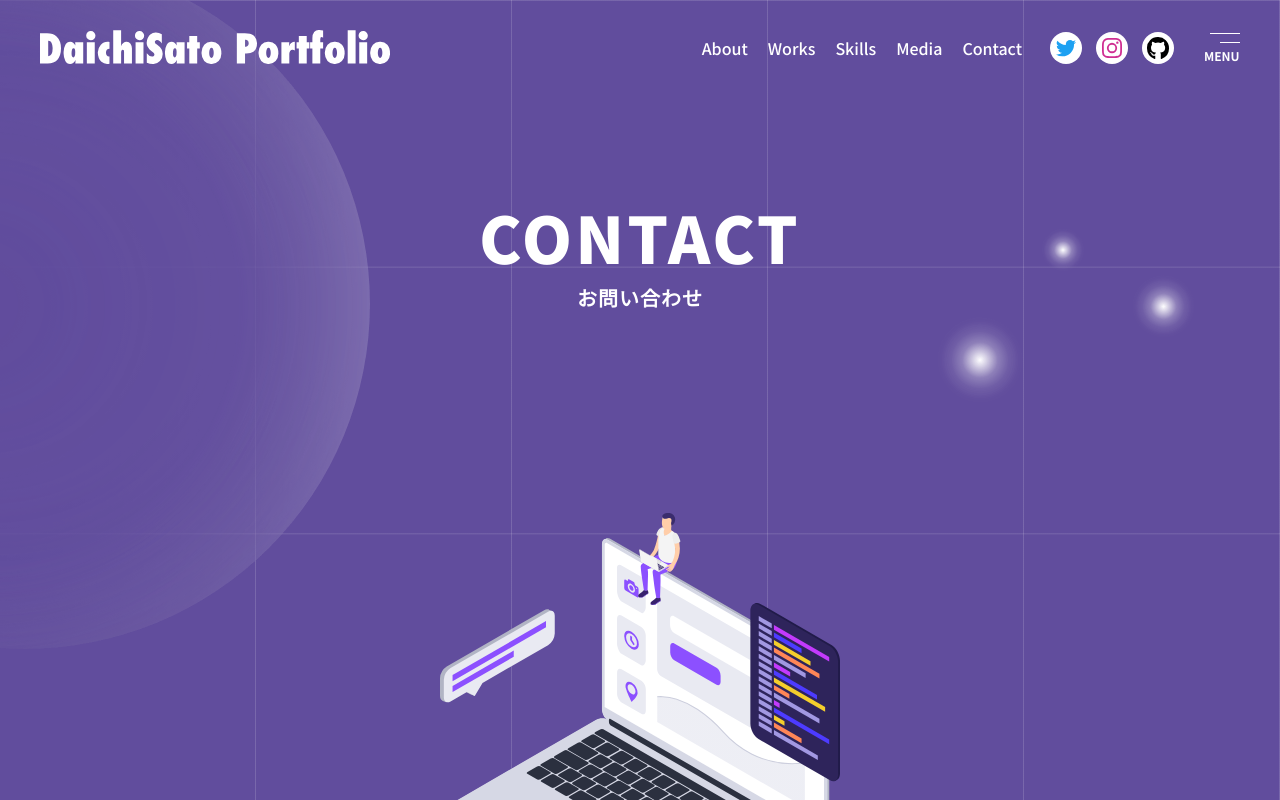
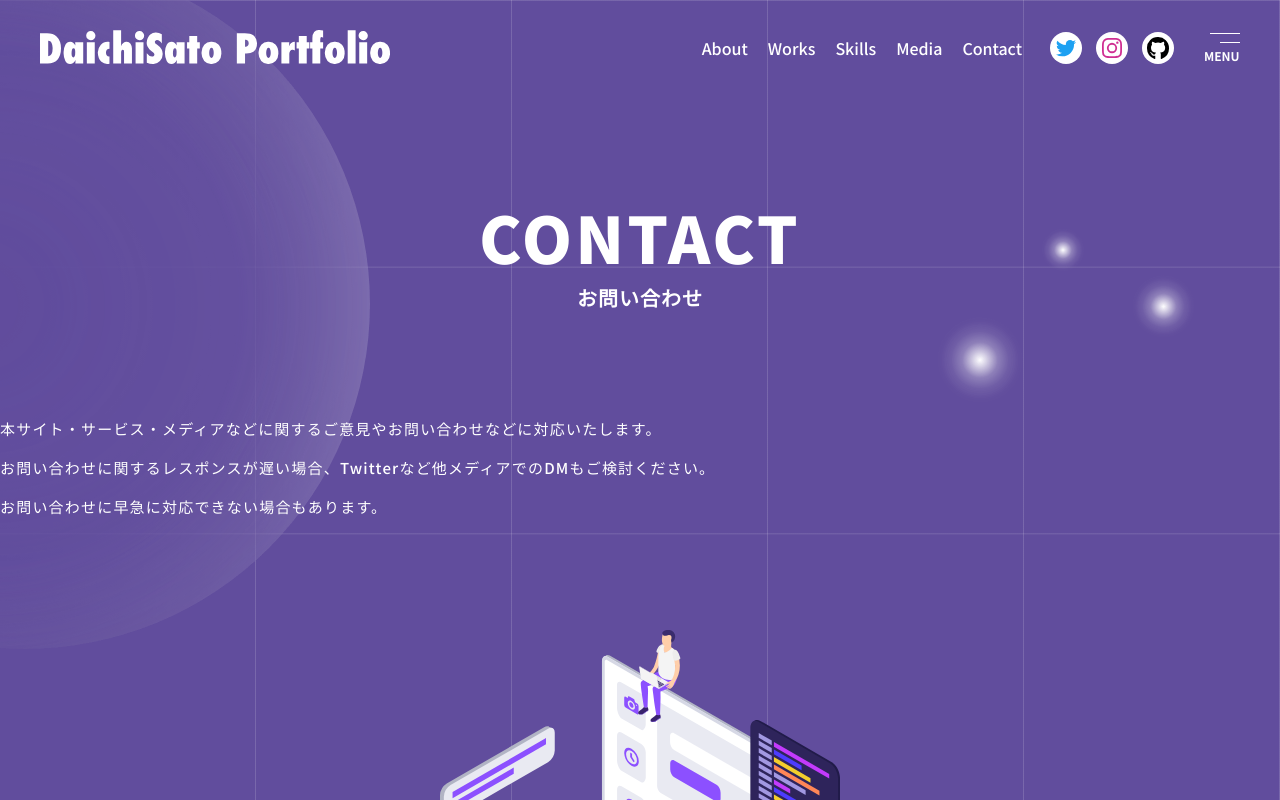
Before and after one commit to daichi-sato-design/portfolio, a Next.js app: page /contact in a window 1280 px wide. Shown: the top 800 px of the page. Built offline with nearby package versions, Linux system fonts and the light colour scheme.

Commit message:
introの追加

```diff
--- a/pages/contact.tsx
+++ b/pages/contact.tsx
@@ -34,6 +34,38 @@ const Contact: VFC = () => {
             />
           </div>
         </div>
+        {/* INTRO */}
+        <div className="intro">
+          <div className="intro__wrap">
+            <div className="intro__body">
+              <p className="txt">
+                本サイト・サービス・メディアなどに関するご意見やお問い合わせなどに対応いたします。
+                <br />
+                お問い合わせに関するレスポンスが遅い場合、Twitterなど他メディアでのDMもご検討ください。
+                <br />
+                お問い合わせに早急に対応できない場合もあります。
+              </p>
+            </div>
+          </div>
+        </div>
+        {/* FORM */}
+        {/* <div className="contents">
+          <form>
+            <div>
+              <label>氏名*</label>
+              <input name="name" type="text" />
+            </div>
+            <div>
+              <label>メールアドレス*</label>
+              <input name="email" type="text" />
+            </div>
+            <div>
+              <label>お問い合わせ内容*</label>
+              <input name="message" type="text" />
+            </div>
+            <button type="submit">確認する</button>
+          </form>
+        </div> */}
         <UcMemo />
       </main>
     </Layout>
```
